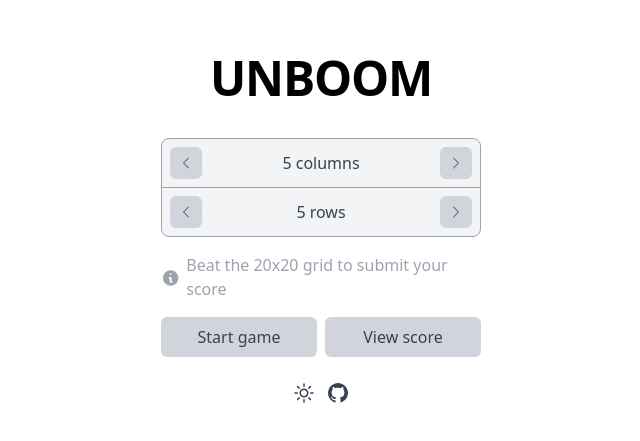
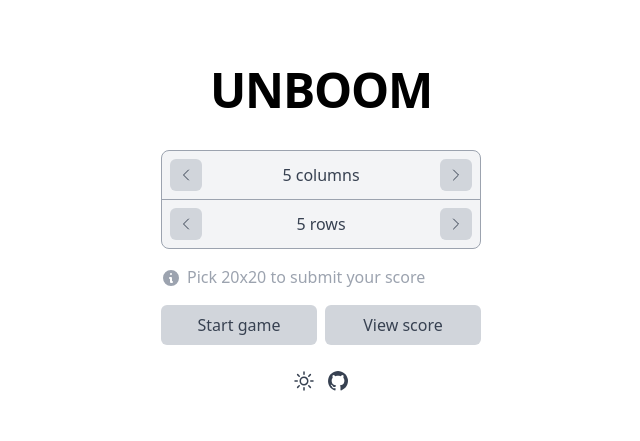
Before and after one commit to victor891263/unboom, a Vue app in the folder client/: page / in a window 1280 px wide. Shown: the part 171-612 px from the top of the page, without its empty margins (319-959 px from the left). Built offline with nearby package versions, Linux system fonts and the light colour scheme.

Commit message:
Fixed ranking

```diff
--- a/client/src/views/HomeView.vue
+++ b/client/src/views/HomeView.vue
@@ -24,7 +24,7 @@
             </div>
             <div class="flex items-center gap-1.5 mt-4 mb-4">
                 <ExclaimIcon class="mt-0.5 w-5 h-5 text-gray-400 dark:text-gray-600" />
-                <p class="text-gray-400 dark:text-gray-600">Beat the 20x20 grid to submit your score</p>
+                <p class="text-gray-400 dark:text-gray-600">Pick 20x20 to submit your score</p>
             </div>
             <div class="flex gap-2">
                 <router-link :to="{ name: 'play', query: { row, column } }" class="block text-center rounded-md bg-gray-300 p-2 w-full dark:bg-gray-700">Start game</router-link>
--- a/client/src/views/ScoreboardView.vue
+++ b/client/src/views/ScoreboardView.vue
@@ -45,8 +45,7 @@
                     </thead>
                     <tbody class="divide-y divide-gray-300 dark:divide-gray-700">
                         <tr v-for="(s, index) in sortedScores" :key="index">
-                            <td class="whitespace-nowrap px-4 py-3">{{ index + 1 }}</td>
-                            <td v-for="(v, index) in Object.values(s)" class="whitespace-nowrap px-4 py-3" :class="index === 1 && 'font-semibold'" :key="index">{{ index === 2 ? `${getTimeLabel(v)} ago` : v }}</td>
+                            <td v-for="(v, index) in Object.values(s)" class="whitespace-nowrap px-4 py-3" :class="index === 2 && 'font-semibold'" :key="index">{{ index === 3 ? `${getTimeLabel(v)} ago` : v }}</td>
                         </tr>
                     </tbody>
                 </table>
@@ -114,7 +113,8 @@ function getSortedScores(allScores: Score[], sortProperties: { title: string, as
 }
 
 const sortedScores = computed(() => {
-    return getSortedScores(scores.value.filter(s => s.name.toLowerCase().includes(keyword.value.toLowerCase())), sortBy.value)
+    const scoresWithId = getSortedScores(scores.value, { title: 'duration', asc: true }).map((s, i) => ({ id: i + 1, ...s }))
+    return getSortedScores(scoresWithId.filter(s => s.name.toLowerCase().includes(keyword.value.toLowerCase())), sortBy.value)
 })
 
 onMounted(() => {
```
